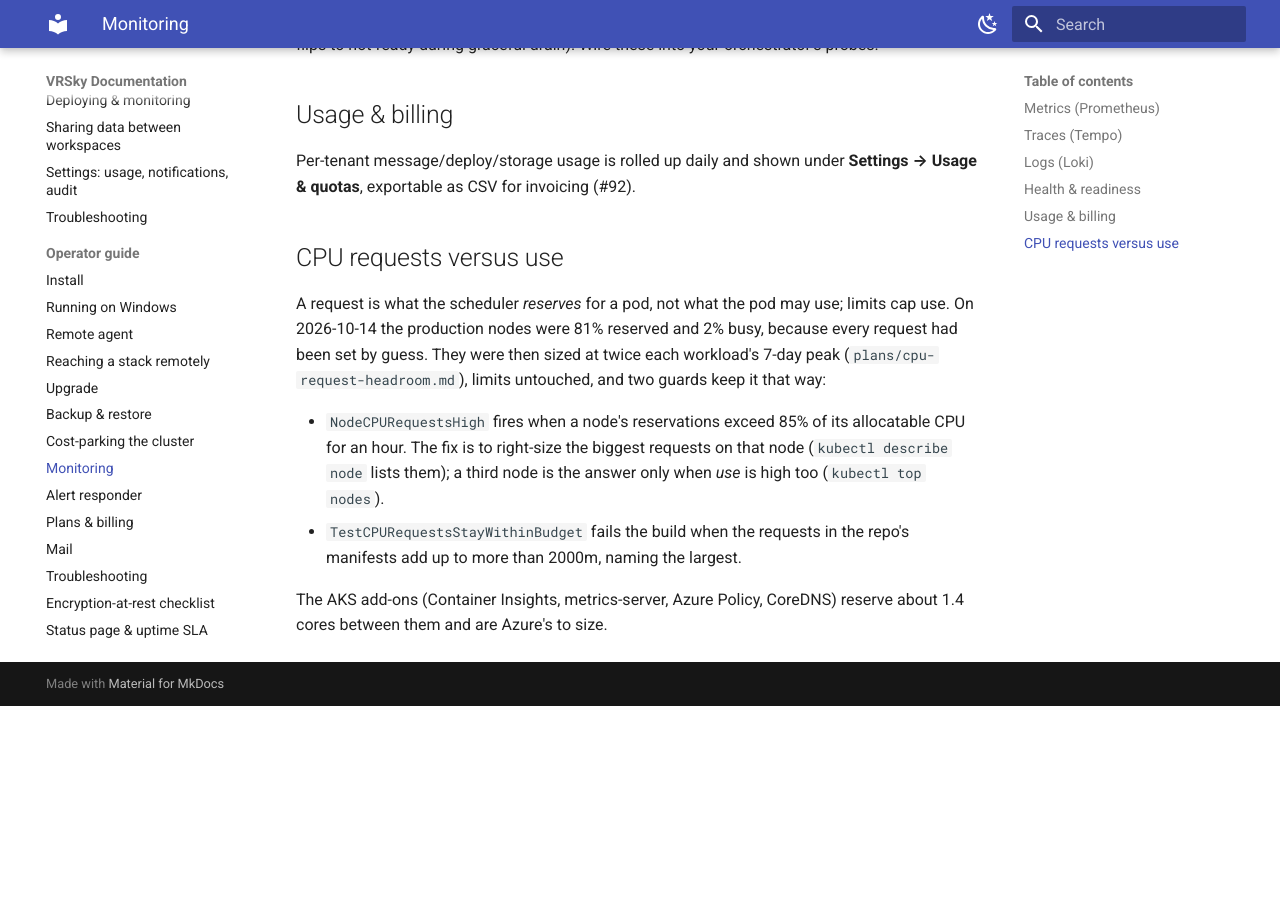
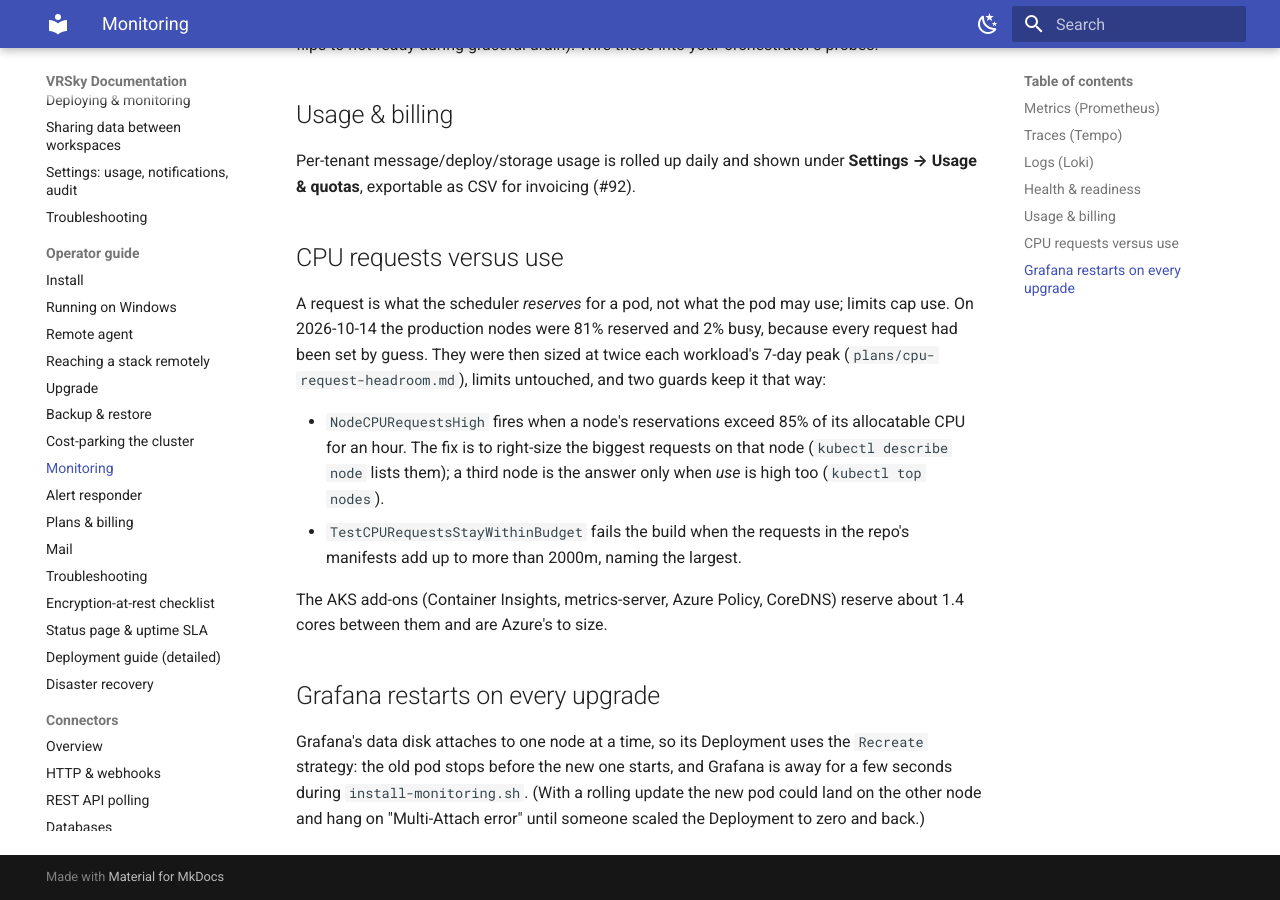
Before and after one commit to ValueRetail/vrsky, an MkDocs documentation site: the page built from docs/operator/monitoring.md, in a window 1280 px wide and 900 px high, scrolled down 1078 px. Built offline with MkDocs 1.6.1 and Material for MkDocs 9.7.7, drawn with Linux system fonts in a browser that asks for light colours; before the commit the page ends 1784 px from its top, so only the background shows below that.

Commit message:
fix(monitoring): Grafana uses Recreate; agent doc states the real hold limit
Grafana's data disk is ReadWriteOnce. With the chart's default
RollingUpdate the new pod can land on the other node and hang in Init
with "Multi-Attach error" while the old pod holds the disk, and the helm
upgrade fails (prod, 2026-10-14; fixed by hand with scale 0/1). Recreate
stops the old pod first: a few seconds of Grafana downtime per upgrade,
no deadlock. helm template with the prod values renders strategy.type
Recreate.

docs/operator/remote-agent.md said files over 256 KB wait only 24 hours
for an offline agent; the spill lifecycle has been 8 days since ADR 0001
(messaging.SpillRetention), longer than the 72-hour hold, so the limit
is 72 hours whatever the size.

Co-Authored-By: Claude Fable 5.1 <noreply@anthropic.com>

```diff
--- a/docs/operator/monitoring.md
+++ b/docs/operator/monitoring.md
@@ -60,3 +60,11 @@ limits untouched, and two guards keep it that way:
 
 The AKS add-ons (Container Insights, metrics-server, Azure Policy, CoreDNS)
 reserve about 1.4 cores between them and are Azure's to size.
+
+## Grafana restarts on every upgrade
+
+Grafana's data disk attaches to one node at a time, so its Deployment uses
+the `Recreate` strategy: the old pod stops before the new one starts, and
+Grafana is away for a few seconds during `install-monitoring.sh`. (With a
+rolling update the new pod could land on the other node and hang on
+"Multi-Attach error" until someone scaled the Deployment to zero and back.)
```
Also changed, not shown: docs/operator/remote-agent.md (+3 -3 lines), 1 other file.
